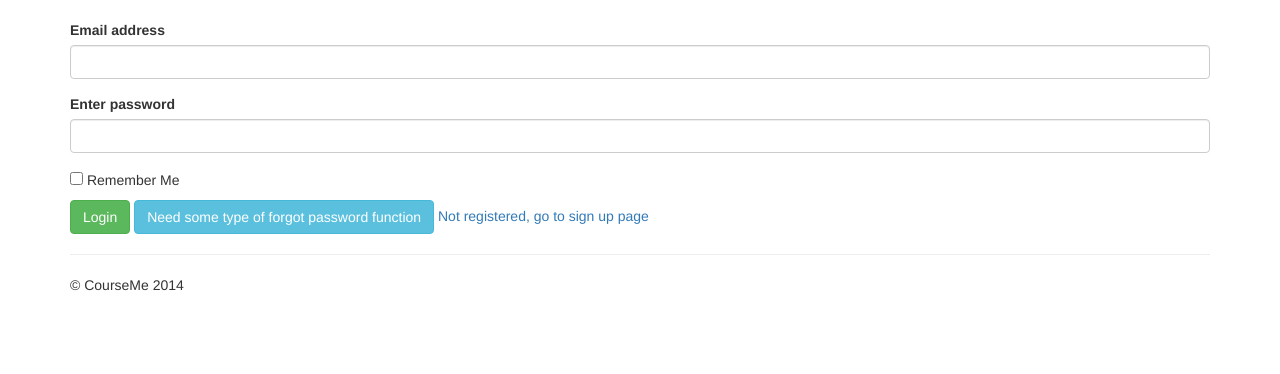
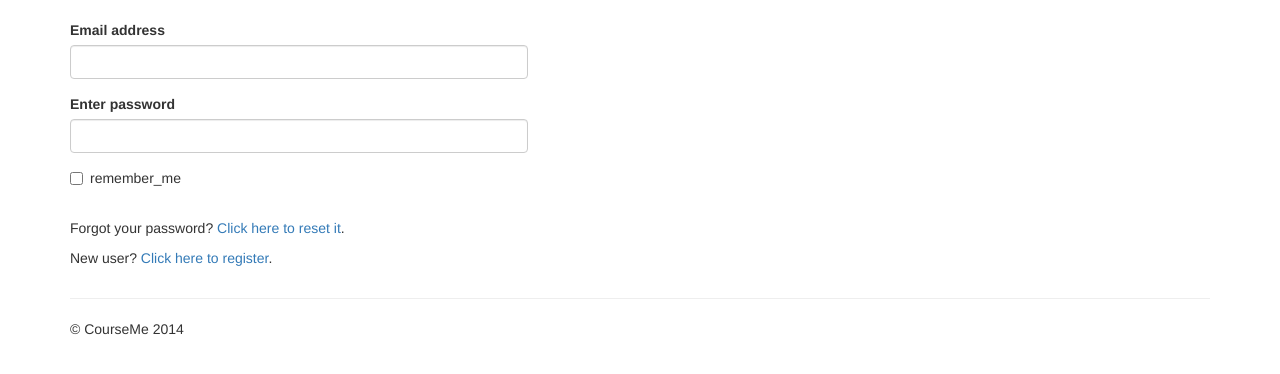
Before and after one commit to Dan-Gelderd/CourseMe, a Flask app: template courseme/templates/auth/login.html in a window 1280 px wide. Shown: the part 52-426 px from the top of the page. Run offline with Flask 2, Linux system fonts and the light colour scheme; the template is opened without the code that fills it: values that come from a table or form of the project are taken from there, others are empty; some libraries are stand-ins or nearby versions.

Commit message:
Reset Password
Unit tests working but gmail authentication not working

```diff
--- a/courseme/auth/views.py
+++ b/courseme/auth/views.py
@@ -53,16 +53,13 @@ def login():
     form = forms.LoginForm()
     if form.validate_on_submit():
         user = User.user_by_email(form.email.data)
-        if user is None:
-            form.email.errors.append('Email not registered')
-            return render_template('auth/login.html', form=form, title=title)
-        if not user.verify_password(form.password.data):
+        if user and user.verify_password(form.password.data):
+            login_user(user, remember=form.remember_me.data)
+            flash("Logged in successfully.")
+            return redirect(request.args.get('next') or url_for('main.index'))
+            # DJG - next redirect doesn't seem to work eg. createmodule page
+        else:
             form.password.errors.append('Incorrect password')
-            return render_template('auth/login.html', form=form, title=title)
-        login_user(user, remember=form.remember_me.data)
-        flash("Logged in successfully.")
-        return redirect(request.args.get('next') or url_for('main.index'))
-         # DJG - next redirect doesn't seem to work eg. createmodule page
     return render_template('auth/login.html', form=form, title=title)
 
 
@@ -70,3 +67,38 @@ def login():
 def logout():
     logout_user()
     return redirect(url_for('main.index'))
+
+
+@auth.route('/reset', methods=['GET', 'POST'])
+def password_reset_request():
+    if not current_user.is_anonymous():
+        return redirect(url_for('main.index'))
+    form = forms.PasswordResetRequestForm()
+    if form.validate_on_submit():
+        user = User.user_by_email(form.email.data)
+        if user:
+            token = user.generate_reset_token()
+            send_email(user.email, 'Reset Your Password',
+                       'auth/email/reset_password',
+                       user=user, token=token,
+                       next=request.args.get('next'))
+        flash('An email with instructions to reset your password has been '
+              'sent to you.')
+        return redirect(url_for('auth.login'))
+    return render_template('auth/reset_password.html', form=form)
+
+@auth.route('/reset/<token>', methods=['GET', 'POST'])
+def password_reset(token):
+    if not current_user.is_anonymous():
+        return redirect(url_for('main.index'))
+    form = forms.PasswordResetForm()
+    if form.validate_on_submit():
+        user = User.user_by_email(form.email.data)
+        if user is None:
+            return redirect(url_for('main.index'))
+        if user.reset_password(token, form.password.data):
+            flash('Your password has been updated.')
+            return redirect(url_for('auth.login'))
+        else:
+            return redirect(url_for('main.index'))
+    return render_template('auth/reset_password.html', form=form)
--- a/courseme/templates/auth/login.html
+++ b/courseme/templates/auth/login.html
@@ -1,33 +1,16 @@
 {% extends "layout.html" %}
 {% block content %}
 
-<form action="{{ url_for('auth.login') }}" class="form" method="POST">
-    {{form.hidden_tag()}}   <!--needed for cross-site request forgery prevention-->
+{% import "bootstrap/wtf.html" as wtf %}
 
-<!--    <div style="display: none">
-        <input id="csrf_token" name="csrf_token" type="hidden" value="1383635238.9##d8f7f433e854cc682ade261cd9bb7113a147ee29" />
-    </div>  DJG - don't get this bit
--->
+<div class="row">
+    <div class="col-md-5">
+        {{wtf.quick_form(form)}}        <!--DJG - need a way to include novalidate -->
+        <br>
+        <p>Forgot your password? <a href="{{ url_for('auth.password_reset_request') }}">Click here to reset it</a>.</p>
+        <p>New user? <a href="{{ url_for('auth.signup') }}">Click here to register</a>.</p>
+    </div>
+</div>
 
 
-    <div class="form-group {% if form.email.errors %} has-error {% endif %}">
-        {{ form.email.label }}
-        {{ form.email(class="form-control") }}
-        <p class="help-block">{{ form.email.errors[0] }}</p>
-    </div>
-
-    <div class="form-group {% if form.password.errors %} has-error {% endif %}">
-        {{ form.password.label }}
-        {{ form.password(class="form-control") }}
-        <p class="help-block">{{ form.password.errors[0] }}</p>
-    </div>
-
-    <p>{{form.remember_me}} Remember Me</p>
-
-    <button class="btn btn-success" type="submit">Login</button>
-    <a href="#" class="btn btn-info" type="submit">Need some type of forgot password function</a>
-    <a href="{{ url_for('auth.signup') }}">Not registered, go to sign up page</a>
-
-</form>
-
 {% endblock %}
```
Also changed, not shown: courseme/auth/forms.py (+37 -7 lines), courseme/models.py (+16 -1 lines), courseme/templates/auth/email/reset_password.html (added, +8 -0 lines), courseme/templates/auth/email/reset_password.txt (added, +13 -0 lines), courseme/templates/auth/reset_password.html (added, +13 -0 lines), courseme/templates/auth/signup.html (+0 -49 lines), tests/test_user_model.py (+21 -3 lines).
